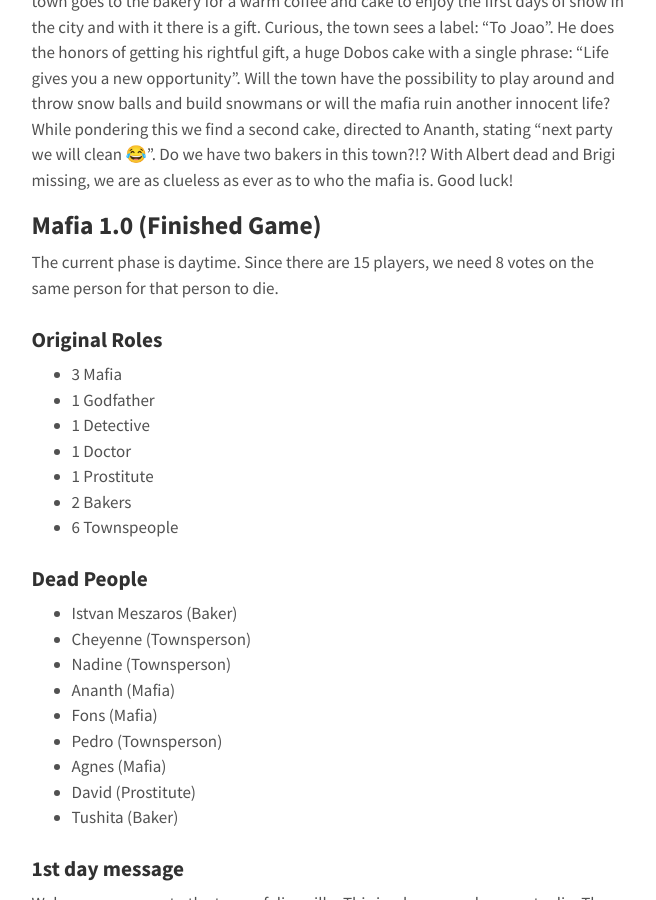
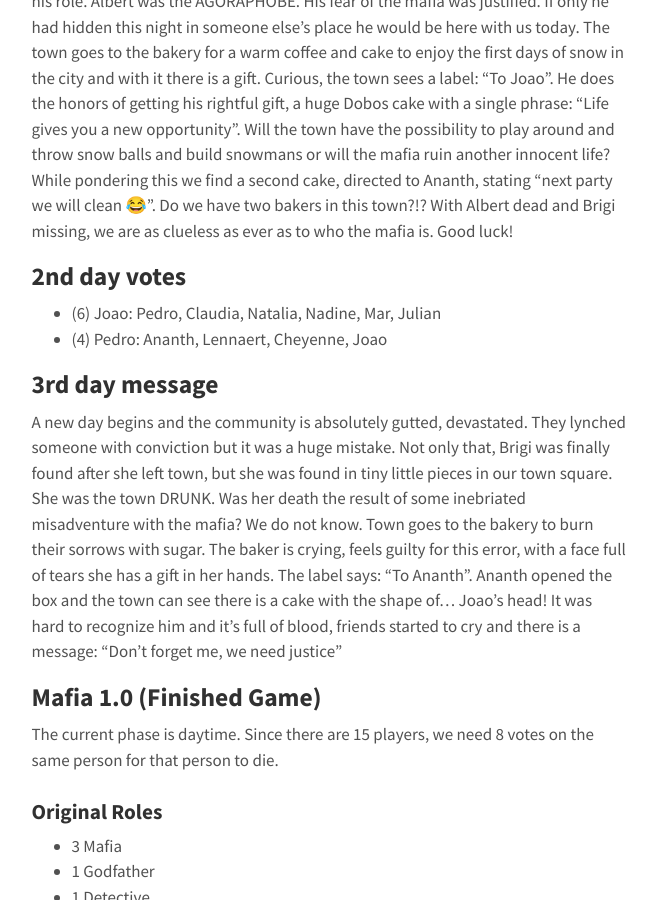
Before and after one commit to migueltorrescosta/migueltorrescosta.github.io, a Jekyll site: the page built from _posts/2020-04-02-Online-Mafia-Rulebook.md, in a window 1280 px wide and 900 px high, scrolled down 5129 px. Shown: the whole window, without its empty margins (311-967 px from the left). Built offline with Jekyll 4.4.1, drawn with Linux system fonts in a browser that asks for light colours; a script that is not in the unit is left out; some of the changed text lies outside the part shown.

Commit message:
Add Mafia 2.0 2nd night / 2nd day events

```diff
--- a/_posts/2020-04-02-Online-Mafia-Rulebook.md
+++ b/_posts/2020-04-02-Online-Mafia-Rulebook.md
@@ -104,6 +104,17 @@ Welcome everyone to мафия town. For those wondering what it is like to live
 Good morning good town of мафия. Apologies in advance for the unusually long night: this was due to a missing villager Brigi. Did she go missing because she trusts her mafia members to make decisions on her behalf? Is she bored of her role as a goodie do good townsperson? We don't know. What we know is that we found ALBERT dead in the town square, his body choped up to pieces. It seems fitting of his role. Albert was the AGORAPHOBE. His fear of the mafia was justified. If only he had hidden this night in someone else's place he would be here with us today. The town goes to the bakery for a warm coffee and cake to enjoy the first days of snow in the city and with it there is a gift. Curious, the town sees a label: “To Joao". He does the honors of getting his rightful gift, a huge Dobos cake with a single phrase: “Life gives you a new opportunity”. Will the town have the possibility to play around and throw snow balls and build snowmans or will the mafia ruin another innocent life? While pondering this we find a second cake, directed to Ananth, stating "next party we will clean 😂". Do we have two bakers in this town?!?
 With Albert dead and Brigi missing, we are as clueless as ever as to who the mafia is. Good luck!
 
+## 2nd day votes
+- (6) Joao: Pedro, Claudia, Natalia, Nadine, Mar, Julian
+- (4) Pedro: Ananth, Lennaert, Cheyenne, Joao
+
+## 3rd day message
+
+A new day begins and the community is absolutely gutted, devastated. They lynched someone with conviction but it was a huge mistake.
+Not only that, Brigi was finally found after she left town, but she was found in tiny little pieces in our town square. She was the town DRUNK. Was her death the result of some inebriated misadventure with the mafia? We do not know.
+Town goes to the bakery to burn their sorrows with sugar. The baker is crying, feels guilty for this error, with a face full of tears she has a gift in her hands.
+The label says: “To Ananth". Ananth opened the box and the town can see there is a cake with the shape of... Joao's head! It was hard to recognize him and it's full of blood, friends started to cry and there is a message: "Don't forget me, we need justice"
+
 ## Mafia 1.0 (Finished Game)
 
 The current phase is daytime. Since there are 15 players, we need 8 votes on the same person for that person to die.
```
